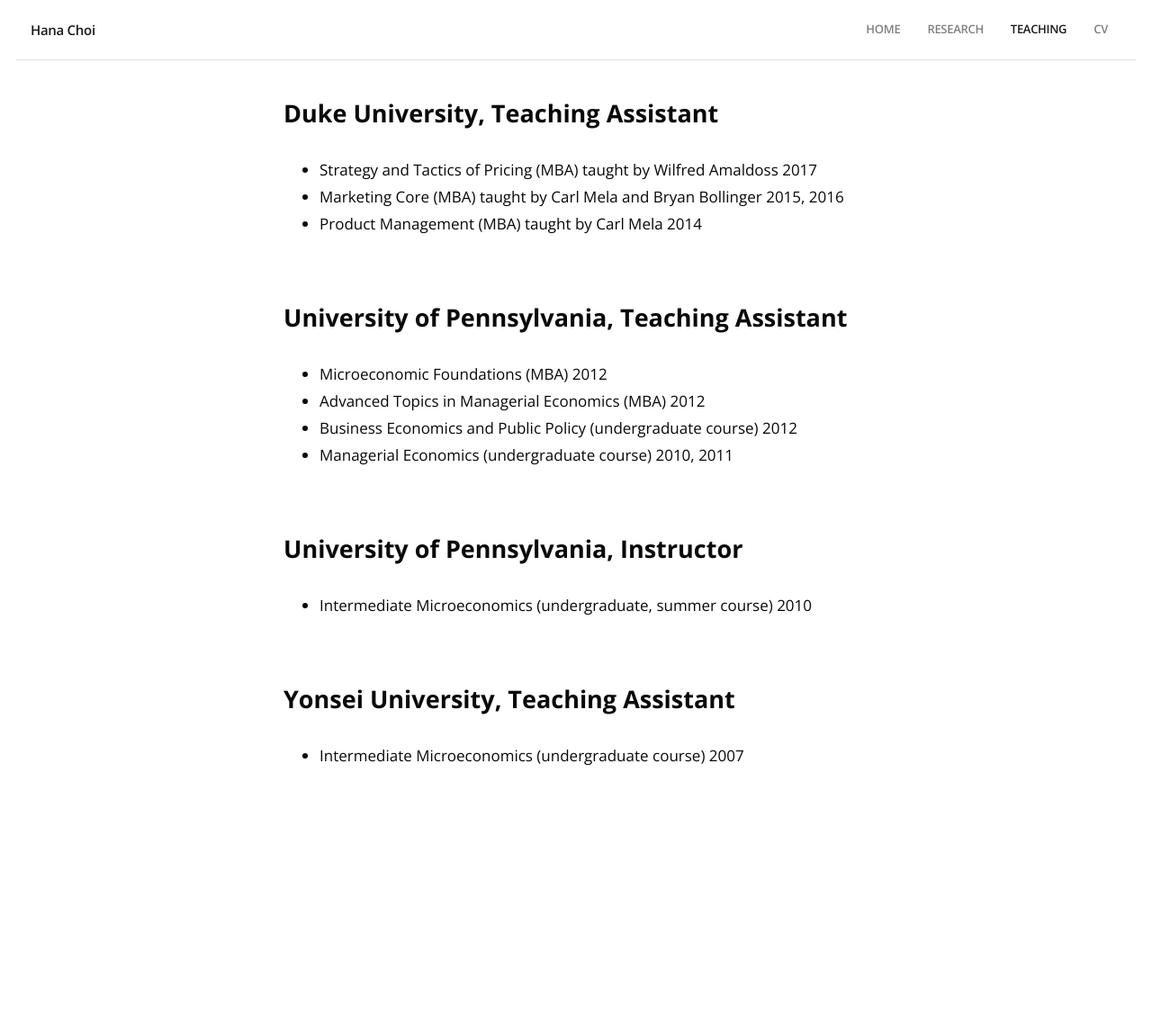
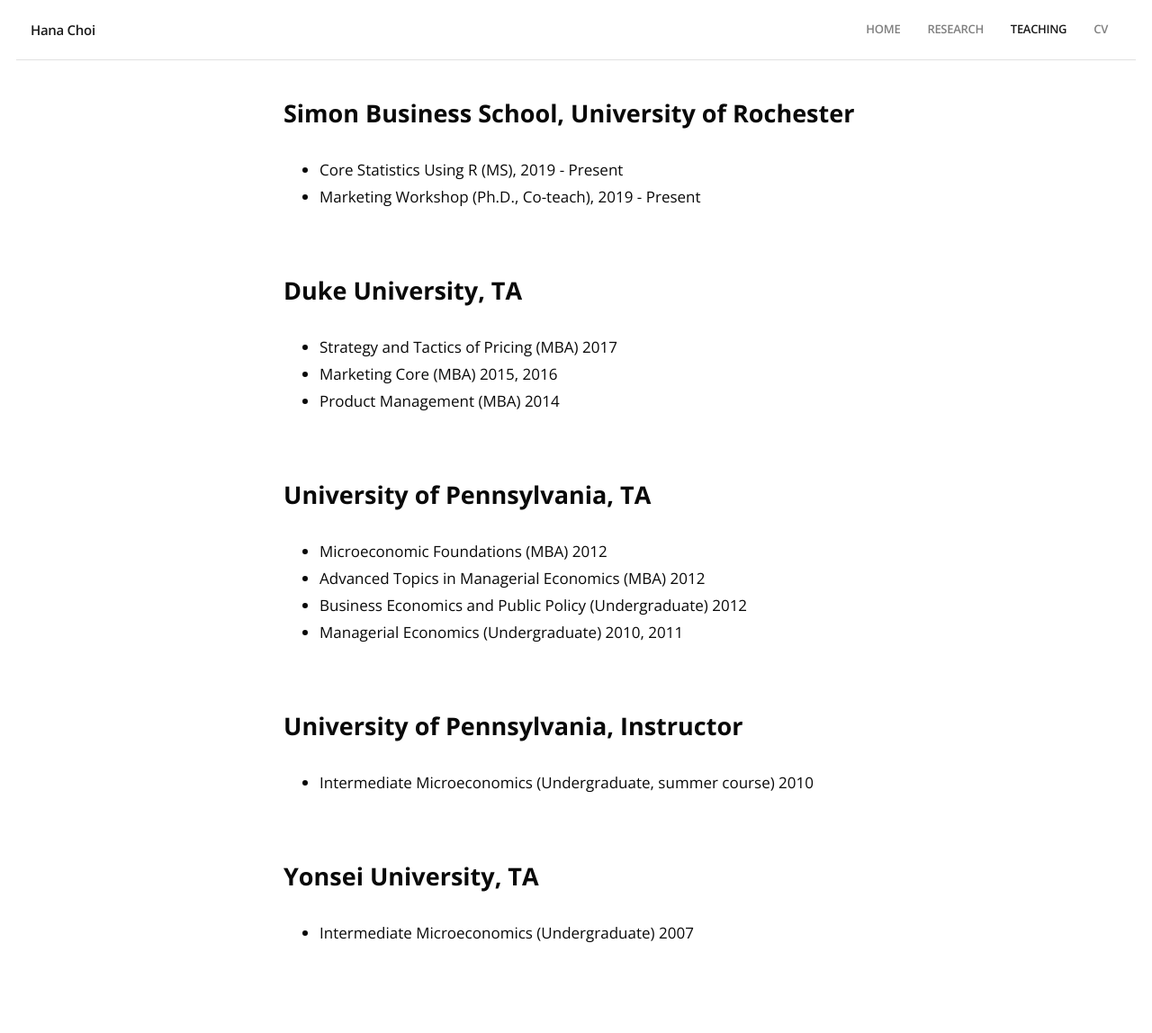
Before and after one commit to hanachoi/hanachoi.github.io, a Jekyll site: the page built from teaching.html, in a window 1280 px wide. Shown: the whole page at 90% size. Built offline with Jekyll 4.4.1, drawn with Linux system fonts in a browser that asks for light colours; some web fonts are replaced; before the commit the page ends 951 px from its top, so only the background shows below that.

Commit message:
Update status from Duke to Rochester

```diff
--- a/_config.yml
+++ b/_config.yml
@@ -1,7 +1,7 @@
 # Site settings
-title: Hana Choi - Duke
-description: Hana Choi, Duke, Marketing, Fuqua
-keywords: Hana Choi, Duke, Marketing, Fuqua
+title: Hana Choi - University of Rochester
+description: Hana Choi, Rochester, Marketing, Simon
+keywords: Hana Choi, Rochester, Marketing, Simon
 baseurl: "" # the subpath of your site, e.g. /blog/
 url: "https://hanachoi.github.io" # the base hostname & protocol for your site
 
--- a/teaching.html
+++ b/teaching.html
@@ -6,23 +6,32 @@
 <div class="container container-custom">
   <div class="posts">
     <div class="post">
-      <div class="post__title">Duke University, Teaching Assistant</div>
+      <div class="post__title">Simon Business School, University of Rochester</div>
       <div class="post__content">
         <ul>
-          <li>Strategy and Tactics of Pricing (MBA) taught by Wilfred Amaldoss 2017</li>
-          <li>Marketing Core (MBA) taught by Carl Mela and Bryan Bollinger 2015, 2016</li>
-          <li>Product Management (MBA) taught by Carl Mela 2014</li>
+          <li>Core Statistics Using R (MS), 2019 - Present</li>
+          <li>Marketing Workshop (Ph.D., Co-teach), 2019 - Present</li>
         </ul>
       </div>
     </div>
     <div class="post">
-      <div class="post__title">University of Pennsylvania, Teaching Assistant</div>
+      <div class="post__title">Duke University, TA</div>
+      <div class="post__content">
+        <ul>
+          <li>Strategy and Tactics of Pricing (MBA) 2017</li>
+          <li>Marketing Core (MBA) 2015, 2016</li>
+          <li>Product Management (MBA) 2014</li>
+        </ul>
+      </div>
+    </div>
+    <div class="post">
+      <div class="post__title">University of Pennsylvania, TA</div>
       <div class="post__content">
         <ul>
           <li>Microeconomic Foundations (MBA) 2012</li>
           <li>Advanced Topics in Managerial Economics (MBA) 2012</li>
-          <li>Business Economics and Public Policy (undergraduate course) 2012</li>
-          <li>Managerial Economics (undergraduate course) 2010, 2011</li>
+          <li>Business Economics and Public Policy (Undergraduate) 2012</li>
+          <li>Managerial Economics (Undergraduate) 2010, 2011</li>
         </ul>
       </div>
     </div>
@@ -30,15 +39,15 @@
       <div class="post__title">University of Pennsylvania, Instructor</div>
       <div class="post__content">
         <ul>
-          <li>Intermediate Microeconomics (undergraduate, summer course) 2010</li>
+          <li>Intermediate Microeconomics (Undergraduate, summer course) 2010</li>
         </ul>
       </div>
     </div>
     <div class="post">
-      <div class="post__title">Yonsei University, Teaching Assistant</div>
+      <div class="post__title">Yonsei University, TA</div>
       <div class="post__content">
         <ul>
-          <li>Intermediate Microeconomics (undergraduate course) 2007</li>
+          <li>Intermediate Microeconomics (Undergraduate) 2007</li>
         </ul>
       </div>
     </div>
```
Also changed, not shown: _posts/2018-06-10-display-advertising-pricing-in-exchange-markets.md (+7 -1 lines), _posts/2019-04-28-monetizing-online-marketplaces.md (+7 -2 lines), _posts/2019-05-10-review-display_advertising.md (+2 -2 lines), index.html (+5 -5 lines), favicon.ico, 2 other files.
